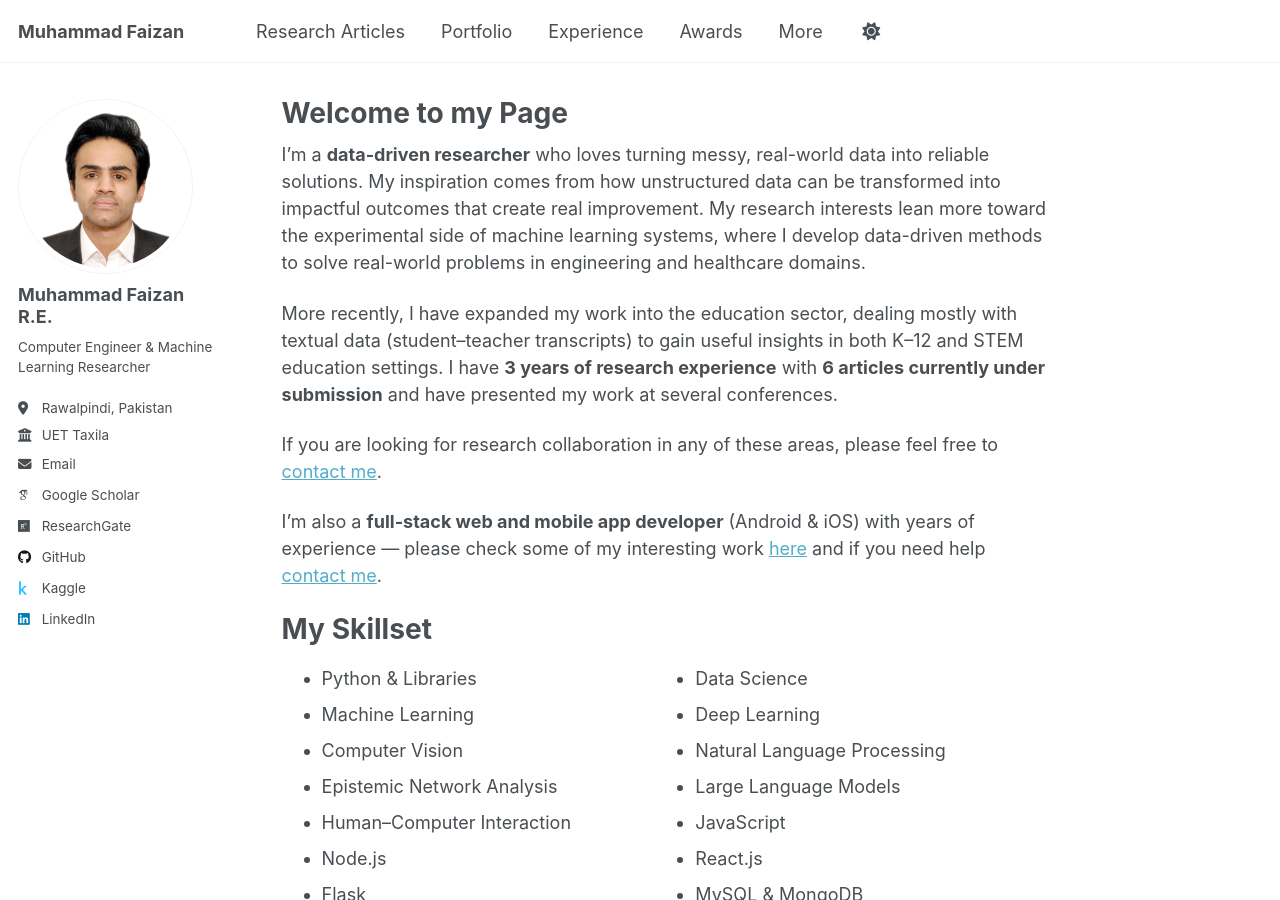
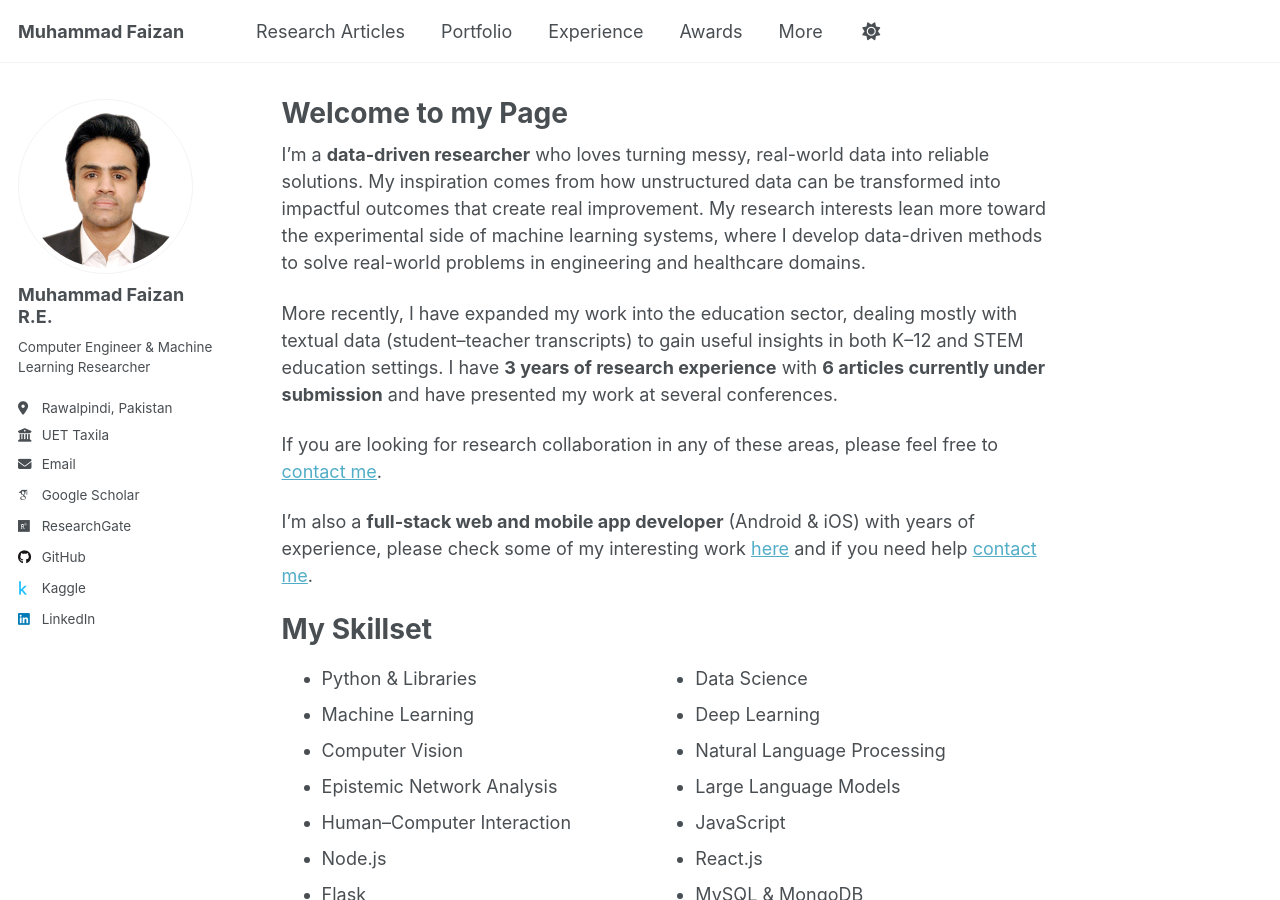
Before and after one commit to MuhammadFaizan99/MuhammadFaizan99.github.io, a Jekyll site: the page built from _pages/about.md, in a window 1280 px wide and 900 px high. Built offline with Jekyll 4.4.1, drawn with Linux system fonts in a browser that asks for light colours; some web fonts are replaced; a script that is not in the unit is left out.

```diff
--- a/_pages/about.md
+++ b/_pages/about.md
@@ -13,7 +13,7 @@ More recently, I have expanded my work into the education sector, dealing mostly
 
 If you are looking for research collaboration in any of these areas, please feel free to [contact me](mailto:muhammadfaizandev87@gmail.com).
 
-  I’m also a **full-stack web and mobile app developer** (Android & iOS) with years of experience — please check some of my interesting work [here](https://muhammadfaizan99.github.io/portfolio/) and if you need help [contact me](mailto:muhammadfaizandev87@gmail.com).
+  I’m also a **full-stack web and mobile app developer** (Android & iOS) with years of experience, please check some of my interesting work [here](https://muhammadfaizan99.github.io/portfolio/) and if you need help [contact me](mailto:muhammadfaizandev87@gmail.com).
 <!-- </div> -->
 
 My Skillset
```
